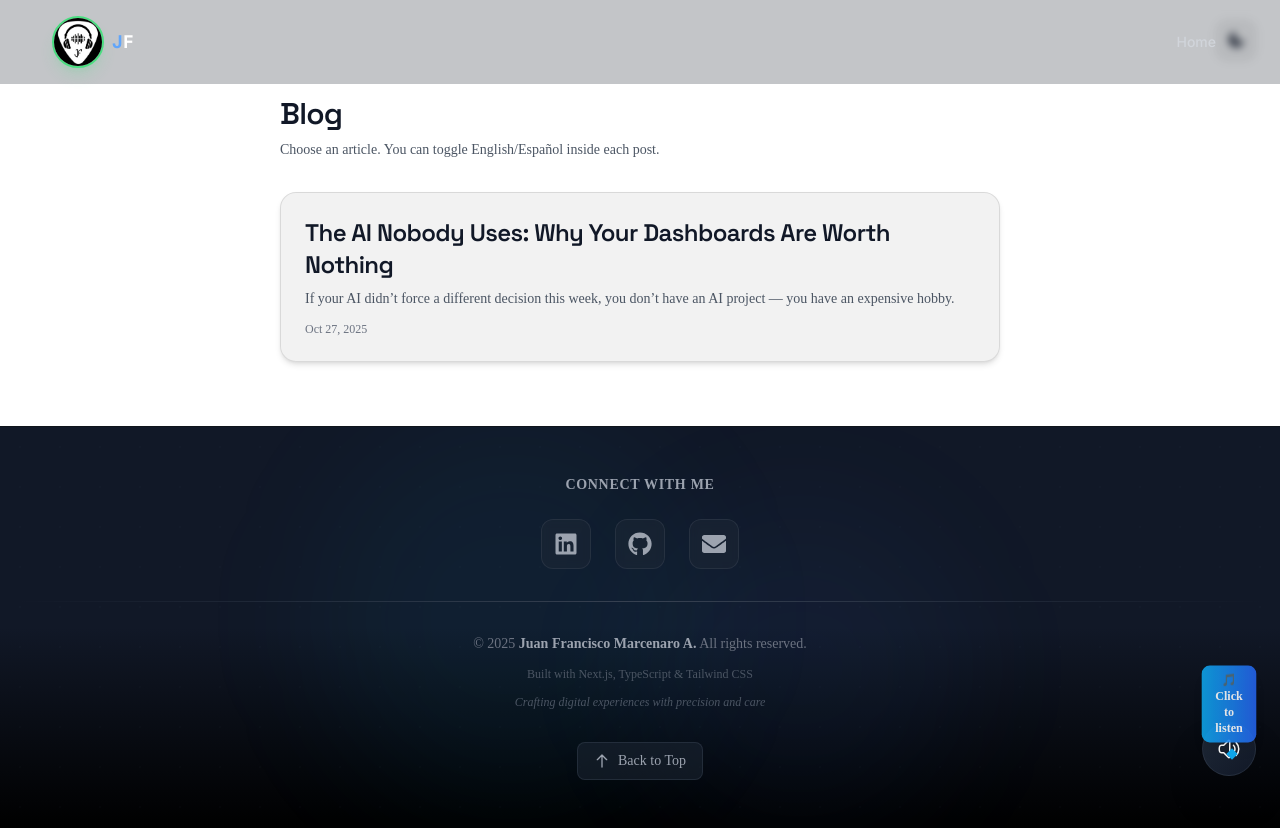
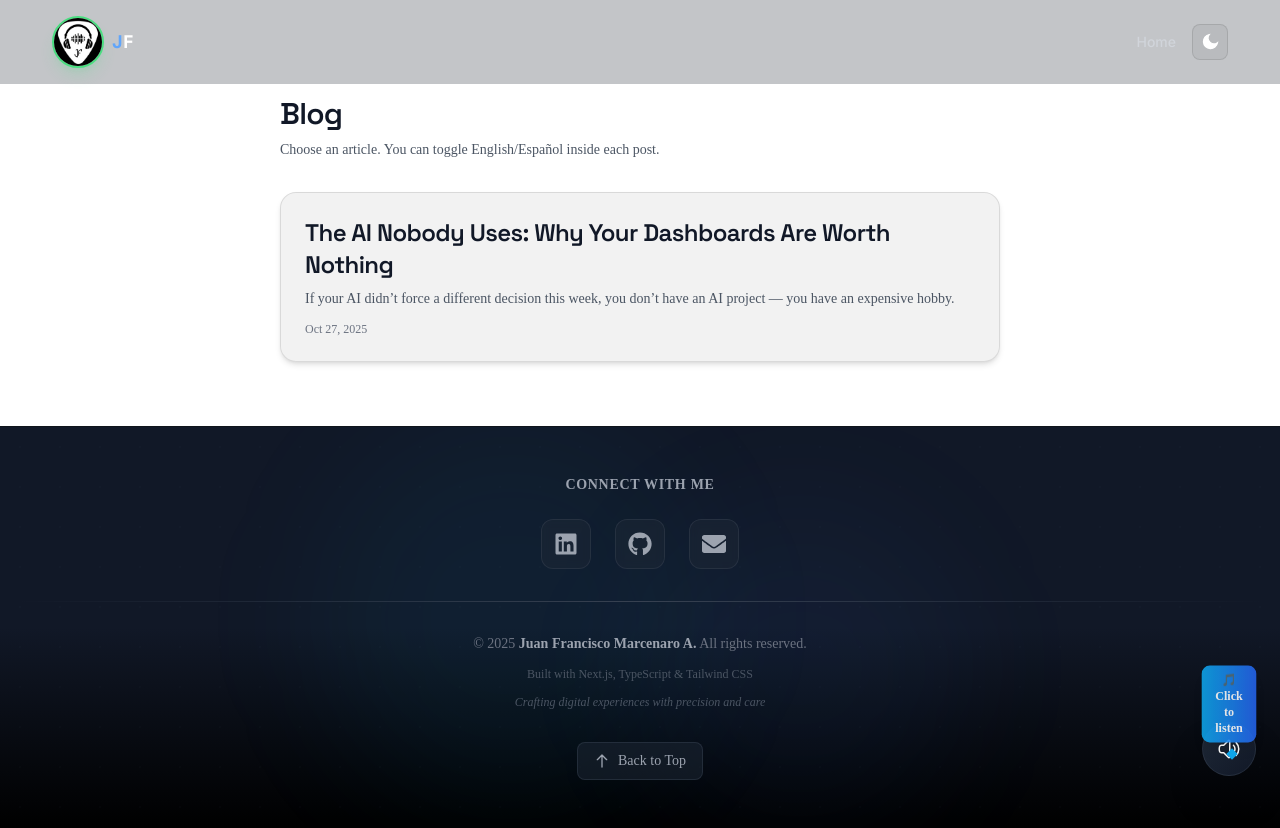
Before and after one commit to jf8989/jf-web, a Next.js app: page /blog in a window 1280 px wide. Built offline with nearby package versions, Linux system fonts and the light colour scheme.

Commit message:
refactor: update layout and header to centralize theme toggle functionality; enhance MarkdownText for dark mode support

```diff
--- a/src/app/layout.tsx
+++ b/src/app/layout.tsx
@@ -1,11 +1,10 @@
 /// Path: src/app/layout.tsx
-/// Role: Root layout wiring fonts + theme init/toggle; keep everything and add light base + bg/text tokens
+/// Role: Root layout — keep ThemeInitScript; remove floating toggle (now lives in Header)
 
 import type { Metadata } from "next";
 import { Inter, Space_Grotesk, Geist_Mono } from "next/font/google";
 import AudioPlayer from "@/components/AudioPlayer";
 import ThemeInitScript from "@/components/ThemeInitScript";
-import ThemeToggle from "@/components/ThemeToggle";
 import "./globals.css";
 
 const inter = Inter({
@@ -43,11 +42,12 @@ export const metadata: Metadata = {
 
 export default function RootLayout({
   children,
-}: Readonly<{ children: React.ReactNode }>) {
+}: {
+  children: React.ReactNode;
+}) {
   return (
     <html lang="en" className="light" suppressHydrationWarning>
       <head>
-        {/* Set theme before hydration to avoid flash */}
         <ThemeInitScript />
       </head>
       <body
@@ -75,9 +75,6 @@ export default function RootLayout({
           </defs>
         </svg>
 
-        {/* Global theme toggle (mobile-friendly, fixed) */}
-        <ThemeToggle />
-
         {children}
         <AudioPlayer />
       </body>
--- a/src/components/Header.tsx
+++ b/src/components/Header.tsx
@@ -1,5 +1,5 @@
 /// Path: src/components/Header.tsx
-/// Role: Hide all nav items except Home when on /blog; keep existing routing/loader behavior.
+/// Role: Header shows theme toggle on all routes (desktop + mobile), outside filtered nav items
 
 "use client";
 
@@ -9,6 +9,7 @@ import Link from "next/link";
 import { useRouter, usePathname } from "next/navigation";
 import { motion, AnimatePresence } from "framer-motion";
 import RouteLoader from "@/components/RouteLoader";
+import ThemeToggle from "@/components/ThemeToggle";
 
 const Header: React.FC = () => {
   const [isMobileMenuOpen, setIsMobileMenuOpen] = useState(false);
@@ -192,7 +193,9 @@ const Header: React.FC = () => {
                   setIsNavigating(true);
                   router.push("/#home");
                 } else if (isMobileMenuOpen) {
-                  handleMobileLinkClick(event);
+                  handleMobileLinkClick(
+                    event as unknown as React.MouseEvent<HTMLAnchorElement>
+                  );
                 }
               }}
               className="flex items-center space-x-2"
@@ -214,7 +217,7 @@ const Header: React.FC = () => {
             </a>
           </motion.div>
 
-          {/* Desktop Navigation */}
+          {/* Desktop Navigation + Theme Toggle */}
           <div className="hidden md:flex items-center space-x-1">
             {visibleNavItems.map((item, index) => (
               <motion.div
@@ -264,6 +267,12 @@ const Header: React.FC = () => {
                 )}
               </motion.div>
             ))}
+
+            {/* Theme toggle is always visible */}
+            <div className="ml-2">
+              <ThemeToggle variant="inline" />
+            </div>
+
             {/* Hide CTA on blog */}
             {!isBlog && (
               <motion.a
@@ -284,8 +293,9 @@ const Header: React.FC = () => {
             )}
           </div>
 
-          {/* Mobile Menu Button */}
-          <div className="md:hidden">
+          {/* Mobile: Theme Toggle + Menu Button */}
+          <div className="md:hidden flex items-center gap-2">
+            <ThemeToggle variant="inline" />
             <motion.button
               ref={mobileButtonRef}
               whileTap={{ scale: 0.9 }}
@@ -354,7 +364,6 @@ const Header: React.FC = () => {
                   </a>
                 </motion.li>
               ))}
-              {/* Hide CTA on blog */}
               {!isBlog && (
                 <motion.li variants={mobileItemVariants}>
                   <a
--- a/src/components/ThemeToggle.tsx
+++ b/src/components/ThemeToggle.tsx
@@ -1,13 +1,20 @@
 /// Path: src/components/ThemeToggle.tsx
-/// Role: Single toggle button (sun/moon) that persists to localStorage and updates <html> class
+/// Role: Theme toggle with persistence; supports "inline" (header) and "floating" variants
 
 "use client";
 
 import React, { useEffect, useState } from "react";
 
 type ThemeMode = "light" | "dark";
+type ThemeToggleProps = {
+  variant?: "inline" | "floating";
+  className?: string;
+};
 
-export default function ThemeToggle() {
+export default function ThemeToggle({
+  variant = "inline",
+  className,
+}: ThemeToggleProps) {
   const [theme, setTheme] = useState<ThemeMode>("light");
 
   useEffect(() => {
@@ -33,18 +40,31 @@ export default function ThemeToggle() {
   const isDark = theme === "dark";
   const label = isDark ? "Switch to light mode" : "Switch to dark mode";
 
+  const baseInline =
+    "h-9 w-9 rounded-lg border transition-colors flex items-center justify-center focus:outline-none focus-visible:ring-2 focus-visible:ring-blue-500/60";
+  const inlineClasses =
+    "bg-black/5 border-black/10 text-gray-800 hover:bg-black/10 dark:bg-white/5 dark:border-white/10 dark:text-gray-100 dark:hover:bg-white/10";
+  const baseFloating =
+    "fixed right-4 top-4 md:right-6 md:top-5 z-[70] h-10 w-10 rounded-xl border backdrop-blur shadow-sm flex items-center justify-center transition-colors focus:outline-none focus-visible:ring-2 focus-visible:ring-blue-500/60";
+  const floatingClasses =
+    "bg-black/5 border-black/10 hover:bg-black/10 dark:bg-white/5 dark:border-white/10 dark:hover:bg-white/10";
+
+  const classes =
+    variant === "floating"
+      ? `${baseFloating} ${floatingClasses} ${className ?? ""}`
+      : `${baseInline} ${inlineClasses} ${className ?? ""}`;
+
   return (
     <button
       type="button"
       onClick={toggle}
       aria-pressed={isDark}
       title={label}
-      className="fixed right-4 top-4 md:right-6 md:top-5 z-50 h-10 w-10 rounded-xl border bg-black/5 border-black/10 backdrop-blur dark:bg-white/5 dark:border-white/10 shadow-sm flex items-center justify-center transition-colors hover:bg-black/10 dark:hover:bg-white/10 focus:outline-none focus-visible:ring-2 focus-visible:ring-blue-500/60"
+      className={classes}
     >
-      {/* Sun / Moon icons (no deps) */}
       <span className="sr-only">{label}</span>
       {isDark ? (
-        // Sun
+        // Sun icon
         <svg viewBox="0 0 24 24" fill="none" className="h-5 w-5">
           <path
             d="M12 4.5v-2M12 21.5v-2M4.5 12h-2M21.5 12h-2M5.94 5.94l-1.41-1.41M19.47 19.47l-1.41-1.41M5.94 18.06l-1.41 1.41M19.47 4.53l-1.41 1.41"
@@ -61,14 +81,13 @@ export default function ThemeToggle() {
           />
         </svg>
       ) : (
-        // Moon
-        <svg viewBox="0 0 24 24" fill="none" className="h-5 w-5">
+        // Moon icon
+        <svg viewBox="0 0 24 24" fill="none" className="h-5 w-5 text-white">
           <path
             d="M21 12.79A8.5 8.5 0 1 1 11.21 3a7 7 0 0 0 9.79 9.79Z"
             stroke="currentColor"
             strokeWidth="1.5"
             fill="currentColor"
-            className="opacity-90"
           />
         </svg>
       )}
--- a/src/components/common/MarkdownText.tsx
+++ b/src/components/common/MarkdownText.tsx
@@ -1,4 +1,3 @@
-/* eslint-disable @typescript-eslint/no-unused-vars */
 /// Path: src/components/common/MarkdownText.tsx
 /// Role: Safe Markdown renderer with GFM and tuned Typography utilities (lists, quotes, captions)
 
@@ -19,7 +18,7 @@ export default function MarkdownText({
 }: MarkdownTextProps) {
   const wrapperClassName = [
     "prose",
-    "prose-invert",
+    "dark:prose-invert", // <- was "prose-invert"; now only in dark mode
     "max-w-none",
     "md:prose-lg",
     "prose-headings:tracking-tight",
@@ -40,20 +39,7 @@ export default function MarkdownText({
 
   return (
     <div className={wrapperClassName}>
-      <ReactMarkdown
-        remarkPlugins={[remarkGfm]}
-        components={{
-          a: ({ node, ...anchorProperties }) => (
-            <a
-              {...anchorProperties}
-              target="_blank"
-              rel="noopener noreferrer"
-            />
-          ),
-        }}
-      >
-        {content}
-      </ReactMarkdown>
+      <ReactMarkdown remarkPlugins={[remarkGfm]}>{content}</ReactMarkdown>
     </div>
   );
 }
```
